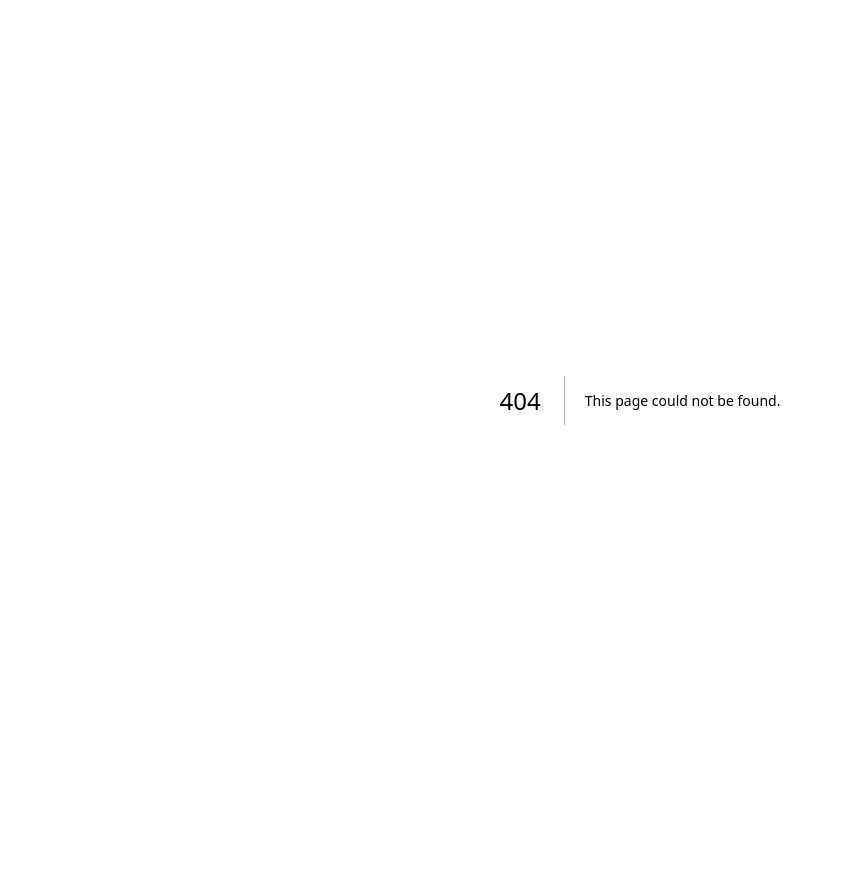
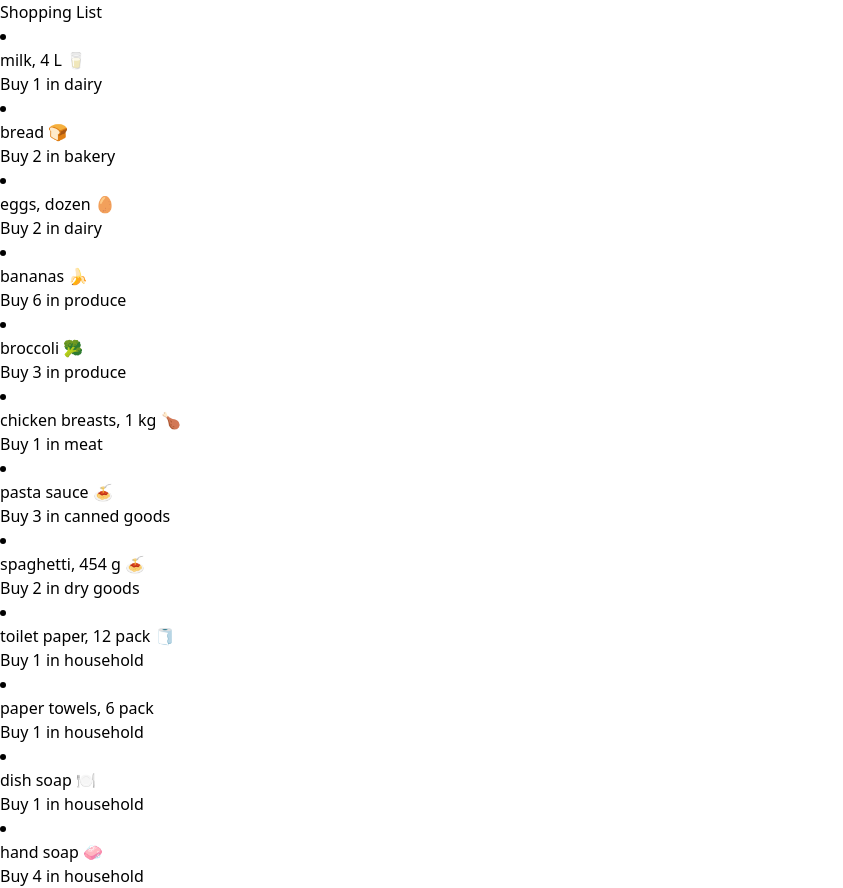
Before and after one commit to K0A1R/cprg306-assignments, a Next.js app: page /week-3 in a window 1280 px wide. Before the commit this address had no page. Shown: the whole page, without its empty margins (0-843 px from the left). Before the commit the page ends 800 px from the top, so only its background shows below. Built offline with nearby package versions, Linux system fonts and the light colour scheme.

Commit message:
Add week-3
Add week-3 (page.js), item.js and item-list.js. Code item-list.js to pass in props to item.js to render and display in week-3 page.js.

```diff
--- a/app/layout.js
+++ b/app/layout.js
@@ -1,7 +1,7 @@
 import "./globals.css";
 
 export const metadata = {
-  title: "Create Next App",
+  title: "Shopping List",
   description: "Generated by create next app",
 };
 
--- a/app/page.js
+++ b/app/page.js
@@ -4,7 +4,12 @@
     <main>
       <h1>CPRG 306: Web Development 2 - Assignments</h1>
       <nav>
-        <Link href="./week-2">Week 2</Link>
+        <Link href="./week-2" className="block">
+          Week 2
+        </Link>
+        <Link href="./week-3" className="block">
+          Week 3
+        </Link>
       </nav>
     </main>
   );
--- /dev/null
+++ b/app/week-3/item-list.js
@@ -0,0 +1,138 @@
+import Item from "./item";
+export default function ItemList() {
+  const item1 = {
+    name: "milk, 4 L 🥛",
+    quantity: 1,
+    category: "dairy",
+  };
+
+  const item2 = {
+    name: "bread 🍞",
+    quantity: 2,
+    category: "bakery",
+  };
+
+  const item3 = {
+    name: "eggs, dozen 🥚",
+    quantity: 2,
+    category: "dairy",
+  };
+
+  const item4 = {
+    name: "bananas 🍌",
+    quantity: 6,
+    category: "produce",
+  };
+
+  const item5 = {
+    name: "broccoli 🥦",
+    quantity: 3,
+    category: "produce",
+  };
+
+  const item6 = {
+    name: "chicken breasts, 1 kg 🍗",
+    quantity: 1,
+    category: "meat",
+  };
+
+  const item7 = {
+    name: "pasta sauce 🍝",
+    quantity: 3,
+    category: "canned goods",
+  };
+
+  const item8 = {
+    name: "spaghetti, 454 g 🍝",
+    quantity: 2,
+    category: "dry goods",
+  };
+
+  const item9 = {
+    name: "toilet paper, 12 pack 🧻",
+    quantity: 1,
+    category: "household",
+  };
+
+  const item10 = {
+    name: "paper towels, 6 pack",
+    quantity: 1,
+    category: "household",
+  };
+
+  const item11 = {
+    name: "dish soap 🍽️",
+    quantity: 1,
+    category: "household",
+  };
+
+  const item12 = {
+    name: "hand soap 🧼",
+    quantity: 4,
+    category: "household",
+  };
+  return (
+    <div>
+      <Item
+        name={item1.name}
+        quantity={item1.quantity}
+        category={item1.category}
+      />
+      <Item
+        name={item2.name}
+        quantity={item2.quantity}
+        category={item2.category}
+      />
+      <Item
+        name={item3.name}
+        quantity={item3.quantity}
+        category={item3.category}
+      />
+      <Item
+        name={item4.name}
+        quantity={item4.quantity}
+        category={item4.category}
+      />
+      <Item
+        name={item5.name}
+        quantity={item5.quantity}
+        category={item5.category}
+      />
+      <Item
+        name={item6.name}
+        quantity={item6.quantity}
+        category={item6.category}
+      />
+      <Item
+        name={item7.name}
+        quantity={item7.quantity}
+        category={item7.category}
+      />
+      <Item
+        name={item8.name}
+        quantity={item8.quantity}
+        category={item8.category}
+      />
+      <Item
+        name={item9.name}
+        quantity={item9.quantity}
+        category={item9.category}
+      />
+      <Item
+        name={item10.name}
+        quantity={item10.quantity}
+        category={item10.category}
+      />
+      <Item
+        name={item11.name}
+        quantity={item11.quantity}
+        category={item11.category}
+      />
+      <Item
+        name={item12.name}
+        quantity={item12.quantity}
+        category={item12.category}
+      />
+    </div>
+  );
+}
--- /dev/null
+++ b/app/week-3/item.js
@@ -0,0 +1,10 @@
+export default function Item({ name, quantity, category }) {
+  return (
+    <li>
+      <h3>{name}</h3>
+      <p>
+        Buy {quantity} in {category}
+      </p>
+    </li>
+  );
+}
--- /dev/null
+++ b/app/week-3/page.js
@@ -0,0 +1,9 @@
+import ItemList from "./item-list";
+export default function Page() {
+  return (
+    <main>
+      <h1>Shopping List</h1>
+      <ItemList />
+    </main>
+  );
+}
```
